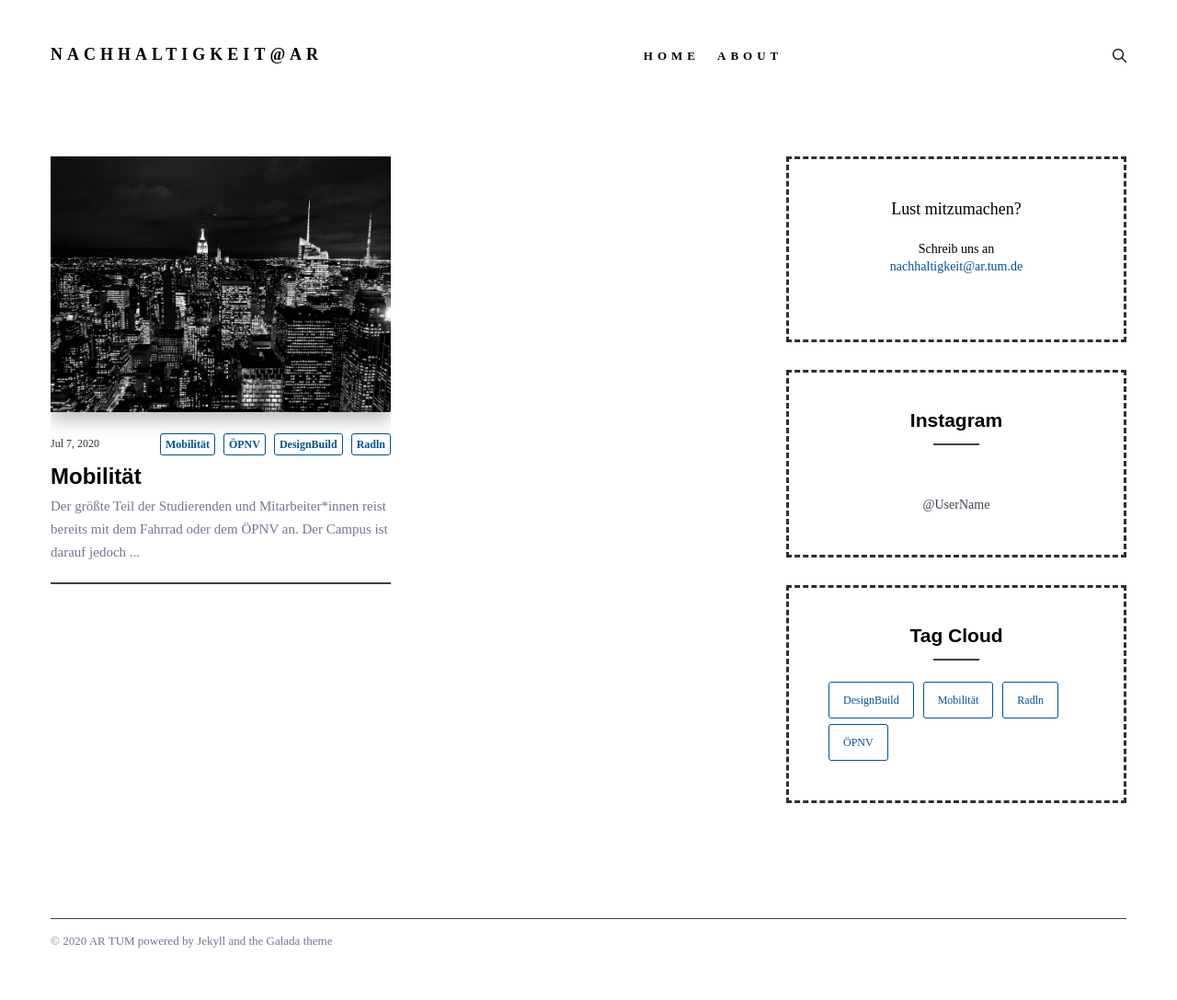
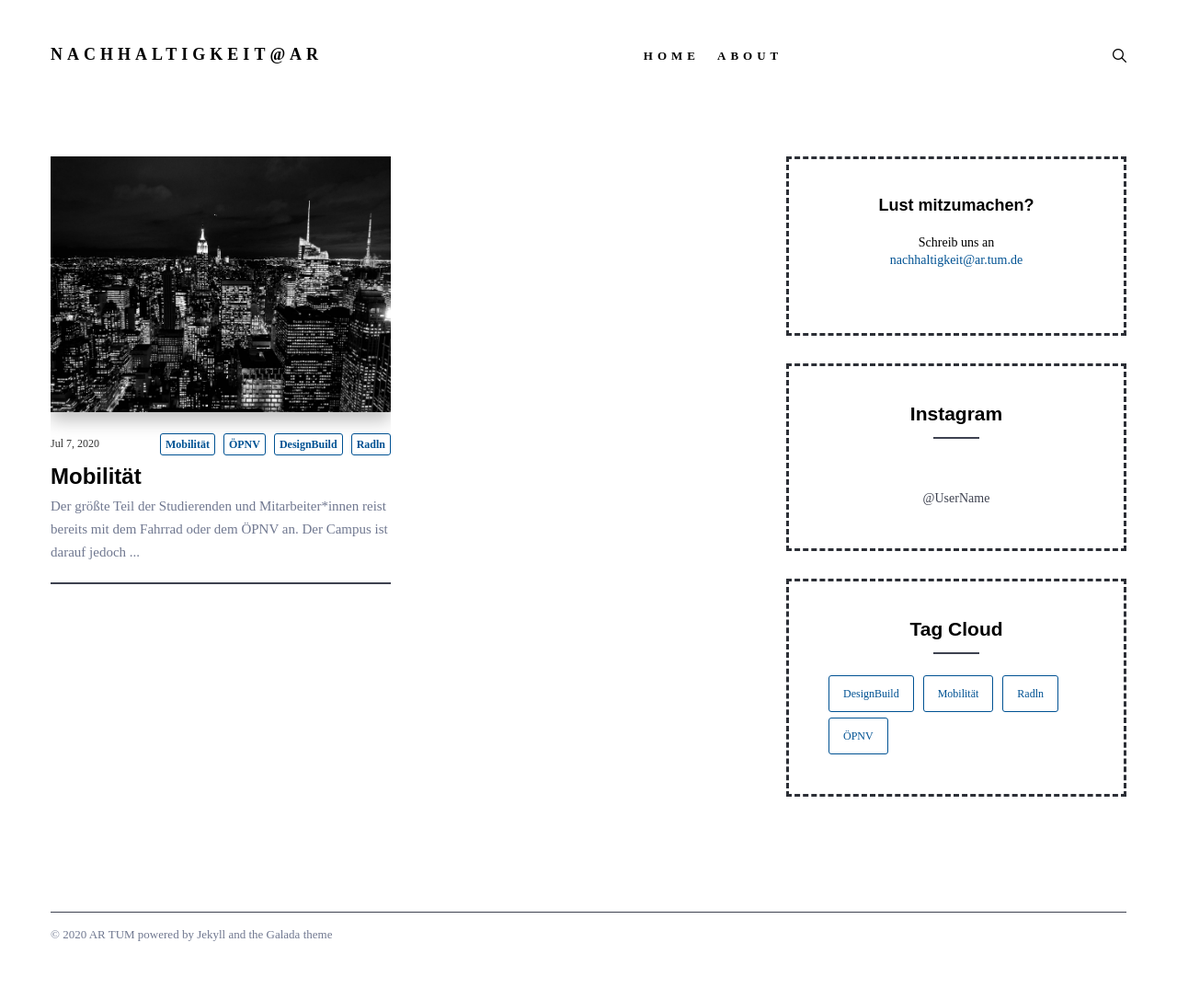
Before and after one commit to hingstarne/artumnachhaltigkeit, a Jekyll site: the page built from index.html, in a window 1280 px wide. Shown: the whole page at 92% size. Built offline with Jekyll 4.4.1, drawn with Linux system fonts in a browser that asks for light colours; nearby versions of some CDN libraries; some web fonts are replaced; the list of posts is cut into pages by our own code.

Commit message:
make mitmachen h3

```diff
--- a/_includes/sidebar.html
+++ b/_includes/sidebar.html
@@ -24,7 +24,7 @@
   {% endif %}
 
   <div class="widget widget-newsletter">
-    <div class="newsletter-subtitle">Lust mitzumachen?</div>
+    <h3 class="newsletter-subtitle">Lust mitzumachen?</h3>
     <div class="newsletter-text">Schreib uns an <a href="mailto:nachhaltigkeit@ar.tum.de">nachhaltigkeit@ar.tum.de</a></div>
   </div>
 
```
